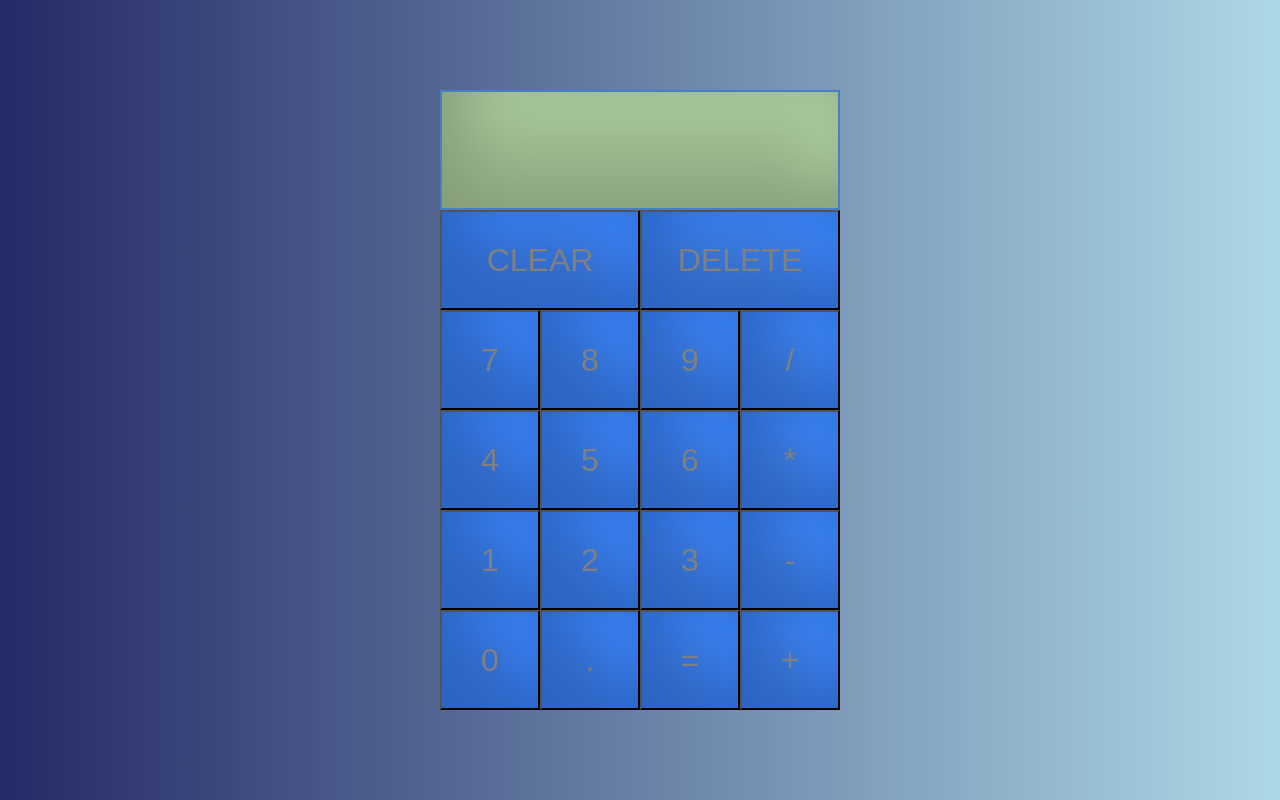
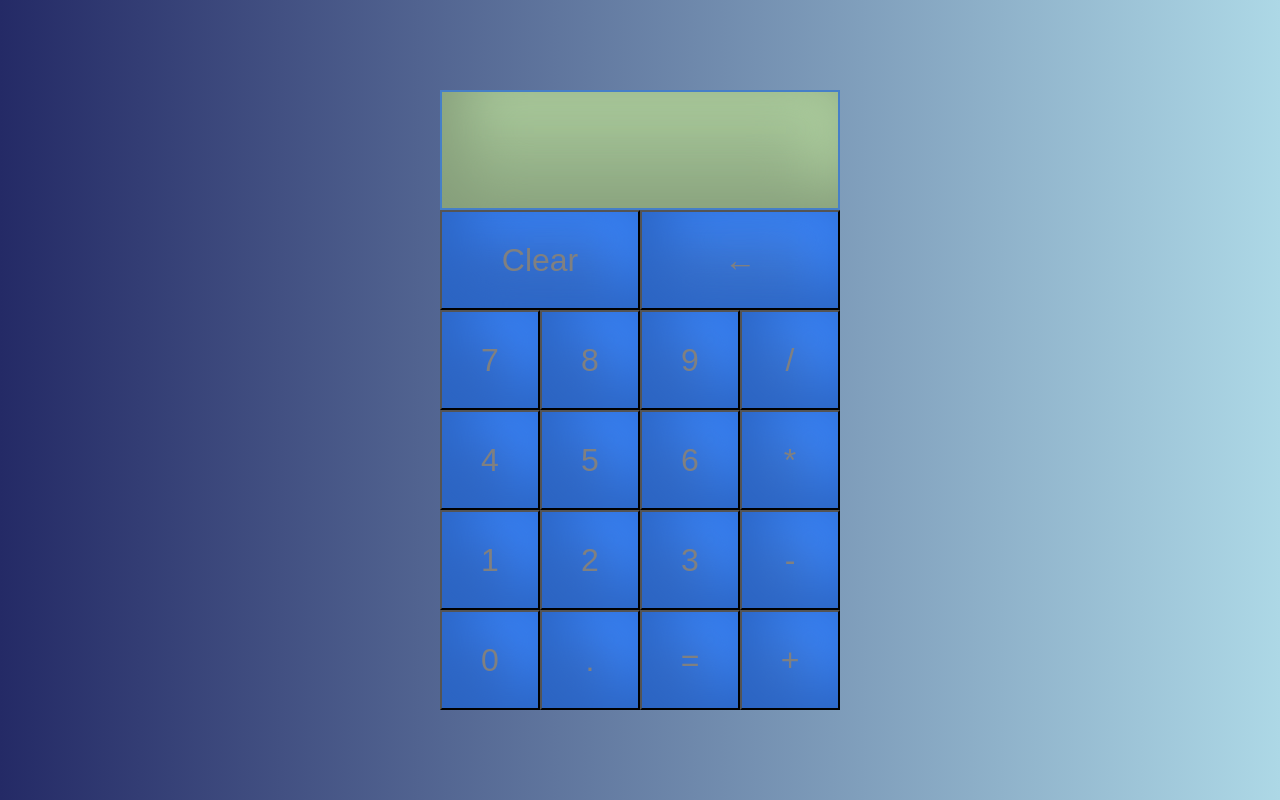
Before and after one commit to AaronDuong/calculator, a plain HTML site: page index.html in a window 1280 px wide. Drawn offline with Linux system fonts and the light colour scheme; a web font is replaced by a local one.

Commit message:
Looks good

```diff
--- a/index.html
+++ b/index.html
@@ -14,8 +14,8 @@
 				<div class="previous-operand" data-previous-display></div>
 				<div class="current-operand" data-current-display></div>
 			</div>
-			<button class="span-two" data-clear>CLEAR</button>
-			<button class="span-two" data-delete>DELETE</button>
+			<button class="span-two" data-clear>Clear</button>
+			<button class="span-two" data-delete>&larr;</button>
 			<button class="buttons" data-key>7</button>
 			<button class="buttons" data-key>8</button>
 			<button class="buttons" data-key>9</button>
--- a/styles.css
+++ b/styles.css
@@ -17,6 +17,7 @@ body {
 	min-height: 100vh;
 	grid-template-columns: repeat(4, 100px);
 	grid-template-rows: minmax(120px, auto) repeat(5, 100px);
+	box-shadow: 0px 0px 43px 17px rgba(153, 153, 153, 1);
 }
 
 .container-grid > button {
@@ -25,7 +26,7 @@ body {
 	background: rgba(42, 109, 218, 0.75);
 	box-shadow: inset 20px -20px 60px #2b63c0, inset -20px 20px 60px #3a87ff;
 	color: gray;
-	transition: all 0.3s;
+	transition: all 0.3s ease-in-out;
 }
 
 .container-grid > button:hover {
```
